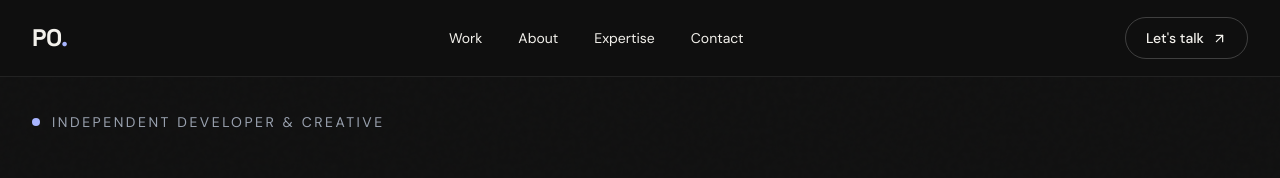
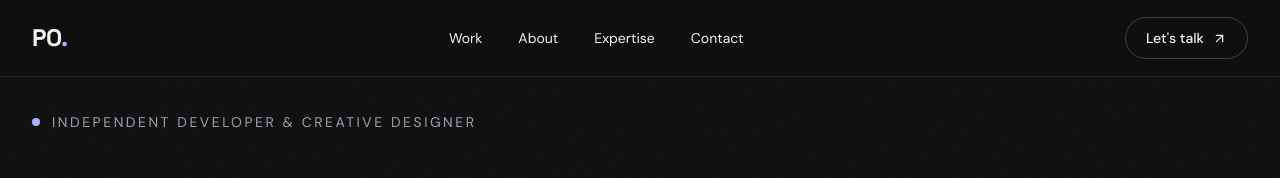
Before and after one commit to philipagak-afk/philip-portfolio, a React (Vite) app: page / in a window 1280 px wide. Shown: the top 178 px of the page. Built offline with nearby package versions, Linux system fonts and the light colour scheme.

Commit message:
update project

```diff
--- a/index.html
+++ b/index.html
@@ -12,7 +12,7 @@
 
     <meta name="theme-color" content="#101010" />
 
-    <title>Philip Okoth — Developer & Creative</title>
+    <title>Philip Okoth — Developer & Creative Designer</title>
   </head>
 
   <body>
--- a/src/App.jsx
+++ b/src/App.jsx
@@ -160,7 +160,7 @@ function Portrait() {
         </div>
 
         <img
-          src="/images/philip.jpg"
+          src="/public/images/philip.png.jpeg"
           alt="Portrait of Philip Otieno Okoth"
           className="relative z-10 w-full h-full object-cover object-center"
           onError={(event) => {
@@ -214,7 +214,7 @@ function Hero() {
           <div className="flex items-center gap-3 mb-9">
             <span className="w-2 h-2 rounded-full bg-[#a8b5ff]" />
             <p className="text-xs sm:text-sm tracking-[0.18em] text-gray-400">
-              INDEPENDENT DEVELOPER & CREATIVE
+              INDEPENDENT DEVELOPER & CREATIVE DESIGNER
             </p>
           </div>
 
```
Also changed, not shown: public/images/philip.png.jpeg (added).
